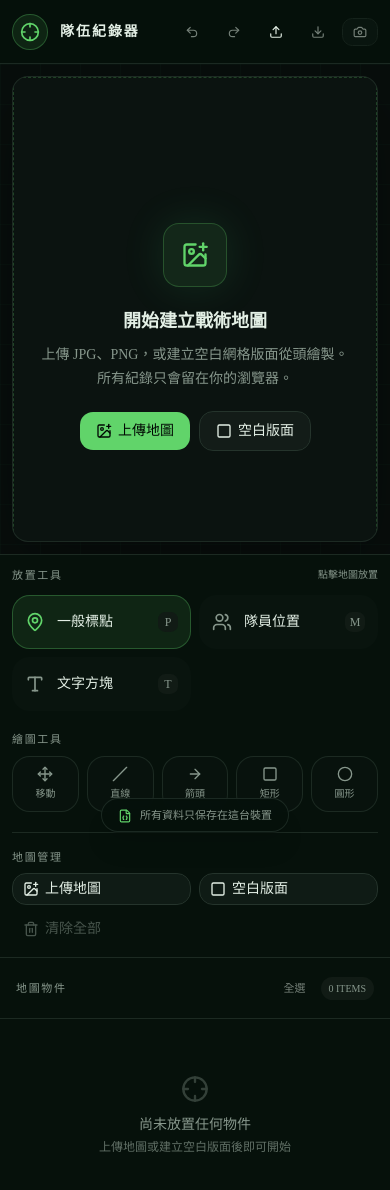
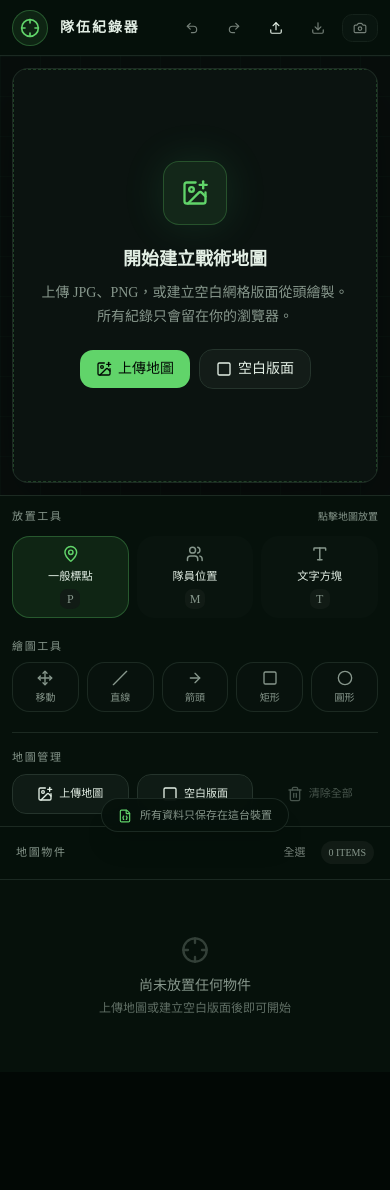
Before and after one commit to watermelon96/team-map-recorder, a React (Vite) app: page / in a window 390 px wide. Shown: the top 1190 px of the page. After the commit the page ends 1072 px from the top, so only its background shows below. Built offline with nearby package versions, Linux system fonts and the light colour scheme.

Commit message:
Improve responsive workspace layout

```diff
--- a/app/globals.css
+++ b/app/globals.css
@@ -68,3 +68,10 @@
   .tool-button { min-height: 54px; }
   .tool-copy small, .tool-button > svg:last-child { display: none; }
 }
+
+@media (max-width: 639px) {
+  .tool-button { min-height: 62px; flex-direction: column; justify-content: center; gap: .35rem; padding: .45rem; text-align: center; }
+  .tool-button > svg { width: 1.1rem; height: 1.1rem; }
+  .tool-copy b { font-size: .7rem; }
+  .drawing-tool { min-height: 50px; }
+}
--- a/app/page.tsx
+++ b/app/page.tsx
@@ -1156,11 +1156,11 @@ export default function Home() {
   }, [draftShape, fitMap, isBoard, objectCount, recordHistory, redo, selectAllObjects, selectedMarkerIds, selectedShapeIds, selectedTextIds, selectionCount, undo]);
 
   return (
-    <main className="flex min-h-screen flex-col bg-background text-foreground">
+    <main className="flex min-h-[100dvh] flex-col bg-background text-foreground lg:h-[100dvh] lg:max-h-[100dvh] lg:overflow-hidden">
       <input ref={imageInputRef} className="hidden" type="file" accept="image/png,image/jpeg" onChange={(event) => loadImageFile(event.target.files?.[0])} />
       <input ref={importInputRef} className="hidden" type="file" accept="application/json,.json" onChange={importBoard} />
 
-      <header className="z-20 flex h-16 shrink-0 items-center justify-between border-b border-border bg-card/95 px-3 backdrop-blur-xl md:px-5">
+      <header className="z-20 flex h-14 shrink-0 items-center justify-between border-b border-border bg-card/95 px-3 backdrop-blur-xl md:h-16 md:px-5">
         <div className="flex min-w-0 items-center gap-3">
           <div className="grid size-9 shrink-0 place-items-center rounded-xl border border-primary/30 bg-primary/10 text-primary"><Crosshair className="size-5" /></div>
           <div className="min-w-0">
@@ -1178,13 +1178,13 @@ export default function Home() {
         </div>
       </header>
 
-      <section className="grid flex-1 grid-cols-1 lg:grid-cols-[270px_minmax(0,1fr)_300px]">
-        <aside className="order-2 border-t border-border bg-card p-3 lg:order-1 lg:border-r lg:border-t-0 lg:p-4">
+      <section className="grid min-h-0 flex-1 grid-cols-1 lg:grid-cols-[250px_minmax(0,1fr)_290px] xl:grid-cols-[270px_minmax(0,1fr)_300px]">
+        <aside className="order-2 border-t border-border bg-card p-3 lg:order-1 lg:h-full lg:min-h-0 lg:overflow-y-auto lg:border-r lg:border-t-0 lg:p-4">
           <div className="flex items-center justify-between">
             <p className="text-[11px] font-medium uppercase tracking-[0.15em] text-muted-foreground">放置工具</p>
             <span className="text-[10px] text-muted-foreground">點擊地圖放置</span>
           </div>
-          <div className="mt-3 grid grid-cols-2 gap-2 lg:grid-cols-1">
+          <div className="mt-3 grid grid-cols-3 gap-2 lg:grid-cols-1">
             <button onClick={() => setTool("point")} className={`tool-button ${tool === "point" ? "tool-button-active" : ""}`} aria-keyshortcuts="P" title="一般標點（P）"><MapPin /><span className="tool-copy"><b>一般標點</b><small>位置與備註</small></span><Kbd>P</Kbd></button>
             <button onClick={() => setTool("member")} className={`tool-button ${tool === "member" ? "tool-button-active" : ""}`} aria-keyshortcuts="M" title="隊員位置（M）"><Users /><span className="tool-copy"><b>隊員位置</b><small>姓名與隊伍</small></span><Kbd>M</Kbd></button>
             <button onClick={() => setTool("text")} className={`tool-button ${tool === "text" ? "tool-button-active" : ""}`} aria-keyshortcuts="T" title="文字方塊（T）"><Type /><span className="tool-copy"><b>文字方塊</b><small>字型與外框</small></span><Kbd>T</Kbd></button>
@@ -1213,15 +1213,15 @@ export default function Home() {
 
           <div className="mt-5 border-t border-border pt-4">
             <p className="mb-2 text-[11px] font-medium uppercase tracking-[0.15em] text-muted-foreground">地圖管理</p>
-            <div className="grid grid-cols-2 gap-2 lg:grid-cols-1">
-              <Button variant="outline" className="justify-start" onClick={() => imageInputRef.current?.click()}><ImagePlus />{boardMode === "image" ? "更換地圖" : "上傳地圖"}</Button>
-              <Button variant="outline" className="justify-start" onClick={createBlankBoard}><Square />空白版面</Button>
-              <Button variant="ghost" className="justify-start text-muted-foreground" onClick={clearBoard} disabled={!isBoard}><Trash2 />清除全部</Button>
+            <div className="grid grid-cols-3 gap-2 lg:grid-cols-1">
+              <Button variant="outline" className="h-10 justify-center px-2 text-[11px] sm:text-sm lg:justify-start lg:px-4" onClick={() => imageInputRef.current?.click()}><ImagePlus />{boardMode === "image" ? "更換地圖" : "上傳地圖"}</Button>
+              <Button variant="outline" className="h-10 justify-center px-2 text-[11px] sm:text-sm lg:justify-start lg:px-4" onClick={createBlankBoard}><Square />空白版面</Button>
+              <Button variant="ghost" className="h-10 justify-center px-2 text-[11px] text-muted-foreground sm:text-sm lg:justify-start lg:px-4" onClick={clearBoard} disabled={!isBoard}><Trash2 />清除全部</Button>
             </div>
           </div>
         </aside>
 
-        <div className="relative order-1 min-h-[58vh] overflow-hidden bg-[#080e0c] lg:order-2 lg:min-h-[calc(100vh-4rem)]">
+        <div className="relative order-1 min-h-[52dvh] overflow-hidden bg-[#080e0c] sm:min-h-[60dvh] lg:order-2 lg:h-full lg:min-h-0">
           <div className="map-grid pointer-events-none absolute inset-0 opacity-25" />
           <div
             ref={viewportRef}
@@ -1236,7 +1236,7 @@ export default function Home() {
             onDrop={onDrop}
           >
             {!isBoard ? (
-              <div className="flex h-full min-h-[520px] items-center justify-center border border-dashed border-primary/25">
+              <div className="flex h-full min-h-[380px] items-center justify-center border border-dashed border-primary/25 sm:min-h-[480px] lg:min-h-0">
                 <div className="max-w-sm px-6 text-center">
                   <div className="mx-auto mb-5 grid size-16 place-items-center rounded-2xl border border-primary/25 bg-primary/10 text-primary shadow-[0_0_44px_rgba(74,222,128,.12)]"><ImagePlus className="size-7" /></div>
                   <h2 className="text-lg font-semibold">開始建立戰術地圖</h2>
@@ -1369,8 +1369,8 @@ export default function Home() {
           </div>
         </div>
 
-        <aside className="order-3 border-t border-border bg-card lg:border-l lg:border-t-0">
-          <div className="flex items-center justify-between border-b border-border px-4 py-4">
+        <aside className="order-3 max-h-[62dvh] overflow-y-auto border-t border-border bg-card lg:h-full lg:max-h-none lg:min-h-0 lg:border-l lg:border-t-0">
+          <div className="sticky top-0 z-20 flex items-center justify-between border-b border-border bg-card/95 px-4 py-3 backdrop-blur lg:py-4">
             <p className="text-[11px] font-medium uppercase tracking-[0.15em] text-muted-foreground">地圖物件</p>
             <div className="flex items-center gap-1.5">
               <Button variant="ghost" size="sm" className="h-7 px-2 text-[11px]" onClick={selectAllObjects} disabled={!objectCount || selectionCount === objectCount} aria-keyshortcuts="Control+A Meta+A" title="全選所有物件（Ctrl+A）">全選</Button>
@@ -1455,7 +1455,7 @@ export default function Home() {
               <Button variant="destructive" className="mt-5 w-full" onClick={() => removeMarker(selectedMarker.id)} aria-keyshortcuts="Delete Backspace"><Trash2 />刪除此標記 <Kbd>Del</Kbd></Button>
             </div>
           ) : markers.length || shapes.length || texts.length ? (
-            <div className="max-h-[440px] overflow-y-auto p-2 lg:max-h-[calc(100vh-8.5rem)]">
+            <div className="max-h-[440px] overflow-y-auto p-2 lg:max-h-none lg:overflow-visible">
               {texts.map((textBox) => (
                 <button key={textBox.id} onClick={(event) => selectText(textBox.id, event.shiftKey || event.ctrlKey || event.metaKey)} className={`marker-list-item ${selectedTextIds.includes(textBox.id) ? "bg-muted" : ""}`}>
                   <span className="grid size-7 shrink-0 place-items-center rounded-md bg-muted" style={{ color: textBox.color }}><Type className="size-4" /></span>
```
